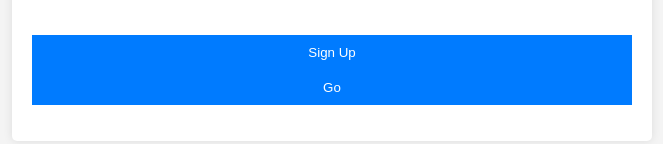
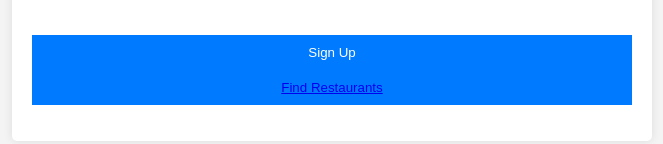
Before and after one commit to glorious2024/New-Website, a plain HTML site: page index.html in a window 1280 px wide. Shown: the part 360-504 px from the top of the page, without its empty margins (308-971 px from the left). Drawn offline with Linux system fonts and the light colour scheme.

Commit message:
index.html
Signed-off-by: glorious2024 <163012612+glorious2024@users.noreply.github.com>

```diff
--- a/index.html
+++ b/index.html
@@ -16,7 +16,8 @@
             <label for="password">Password:</label>
             <input type="password" id="password" required><br><br>
             <button type="submit">Sign Up</button>
-            <button src="indexw.html" type="submit">Go</button>
+           <button><a href="indexw.html">Find Restaurants</a></button>
+
         </form>
         <p id="message"></p>
     </div>
```
